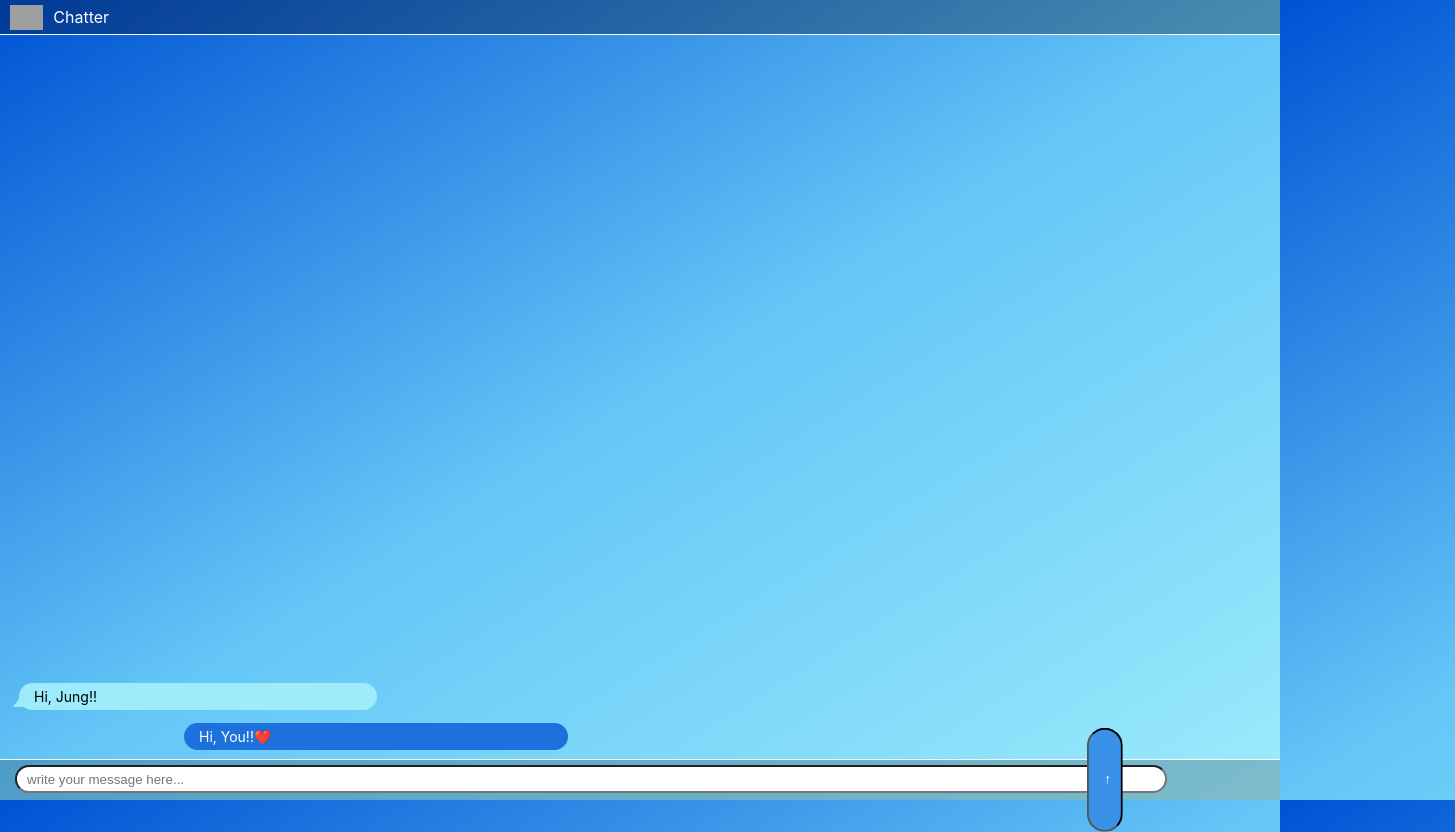
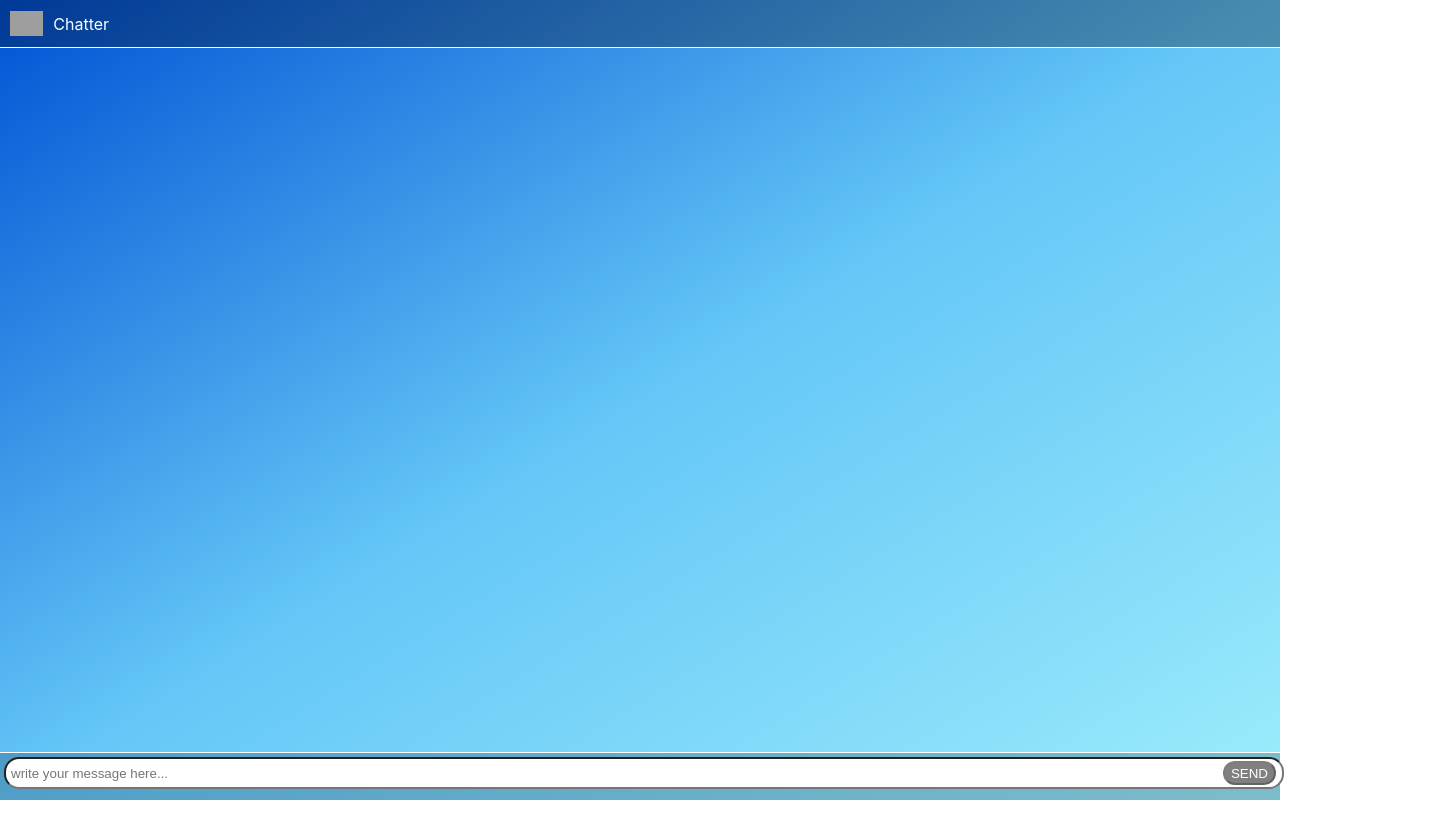
Before and after one commit to jechoi29/chatter2020, a React (Create React App) app: page / in a window 1280 px wide. Shown: the whole page, 1455 px wide, since content can reach past the window. After the commit the page ends 800 px from the top, so only its background shows below. Built offline with nearby package versions, Linux system fonts and the light colour scheme; grey boxes are pictures that could not be loaded.

Commit message:
Edit chat button layout

```diff
--- a/src/App.css
+++ b/src/App.css
@@ -2,11 +2,13 @@
   box-sizing:border-box;
 }
 
-html{
+html, body {
   height:100%;
+  position:fixed;
+  top:0;left:0;bottom:0;right:0;
 }
 
-body{
+body {
   font-family: -apple-system, BlinkMacSystemFont, sans-serif;
   height:100%;
   display:flex;
@@ -18,15 +20,15 @@ body{
   color:black;
 }
 
-header{
+header {
    position:absolute;
    top:0;
    left:0;
    width:100%;
-   height:35px;
+   height:48px;
    border-bottom:1px solid white;
    color:white;
-   padding:5px 10px 5px 10px;
+   padding:0px 10px;
    background:rgba(0,0,10,0.3); /* opacity */
    font-family: -apple-system, BlinkMacSystemFont, sans-serif;
 
@@ -34,40 +36,32 @@ header{
    align-items:center;
  }
 
- header img{
-   height:25px;
-   margin-right:10px;
- }
+ .logo {
+  height:25px;
+  margin-right:10px;
+}
 
 .textbox{
   position:absolute;
    bottom:0px;
    left:0px;
    width:100%;
-   height:35px;
+   height:48px;
    border-top: 1px solid white;
-   padding:20px;
    background:rgba(0,0,10,0.2); /* opacity */
 }
 
- .text-input-wrap{
+ .textbox-input{
+   width:100%;
+   border-radius:15px;
+   padding:0px 5px;
    position:absolute;
-   top: 5px;
-   left:15px;
-   width: 90%;
-   height:45px;
+   left:4px;
+   top:4px;
+   height:32px;
  }
 
- .text-input{
-   width:100%;
-   border-radius:15px;
-   padding:12px 10px;
-   left:5px;
-   top:5px;
-   height:24px;
- }
-
-.text-input:focus{
+.textbox-input:focus{
   border:1px solid gray;
 }
 
@@ -79,89 +73,44 @@ header{
 
 .button:focus{
   outline:none;
-  border:2px solid white;
+  border:2px solid blue;
+}
+
+.button:disabled{
+  color:white;
+  background:gray;
 }
 
 .button{
   cursor:pointer;
   position: absolute;
-  right:10px;
-  bottom:12px;
-  height:36px;
-  border-radius:20px;
-  background:#3992e7;
-  color:white;
-  transform:rotate(-90deg);
-  padding: 0px;
-  width:9%;
+  right:4px;
+  top:8px;
+  height:24px;
+  border-radius:15px;
 }
 
-.received-msg{
-  position:absolute;
-  bottom:90px;
-  left:10px;
+.messages{
+  height:calc(100vh - 96px);
+  width:100vw;
+  position: absolute;
+  top:48px;
+  left:0px;
+
+  display:flex;
+  flex-direction: column-reverse;
+  overflow-y:scroll;
+}
+
+.message{
+  color:white;
+  background:black;
+  margin:5px;
+  border-radius:5px;
+  padding:3px 6px;
+  display: inline-block;
+}
+
+.message-wrap {
   width:100%;
 }
-.received-msg-inbox{
-  width:28%;
-  position:absolute;
-  bottom:0px;
-  left:9px;
-}
-
-.received-msg-inbox p{
-  font-family: -apple-system, BlinkMacSystemFont, sans-serif;
-  font-size:14px;
-  background:#9CECFB none repeat scroll 0 0;
-  border-radius:20px;
-  margin:0px;
-  padding:5px 10px 5px 15px;
-}
-
-.arrow-left {
-  position:absolute;
-  bottom:2px;
-  left:2px;
-  width: 0px;
-  height: 0px;
-  border-top: 10px solid transparent;
-  border-bottom: 2px solid transparent;
-  border-right:11px solid #9CECFB;
-  transform:rotate(-10deg);
-}
-
-.arrow-right {
-  position:absolute;
-  bottom:3px;
-  left:95px;
-  width: 0px;
-  height: 0px;
-  border-top: 10px solid transparent;
-  border-bottom: 2px solid transparent;
-  border-right:11px solid #1d71dd;
-  transform:rotate(90deg);
-}
-
-
-.sending-msg{
-  position:absolute;
-  bottom:50px;
-  left:175px;
-  width:100%;
-}
-.sending-msg-inbox{
-  width:30%;
-  position:absolute;
-  bottom:0px;
-  left:9px;
-}
-
-.sending-msg-inbox p{
-  font-family: -apple-system, BlinkMacSystemFont, sans-serif;
-  font-size:14px;
-  color:white;
-  background:#1d71dd none repeat scroll 0 0;
-  border-radius:20px;
-  margin:0px;
-  padding:5px 0px 5px 15px;
-}
--- a/src/App.js
+++ b/src/App.js
@@ -1,53 +1,63 @@
-import React, { useState } from 'react';
-import './App.css';
+import React, { useState } from 'react'
+import './App.css'
 
 function App() {
+  {/* store messages into an empty array */ }
+  const [messages, setMessages] = useState([])
+
+  // check how messages are shown
+  console.log(messages)
+
   return <main>
 
     <header>
-      <img classname="logo"
+      <img className="logo"
         alt="logo"
         src="https://cdn2.iconfinder.com/data/icons/ios7-inspired-mac-icon-set/1024/messages_5122x.png"
       />
       Chatter
   </header>
 
-    <div class="received-msg">
-      <div class="arrow-left"></div>
-      <div class="received-msg-inbox">
-        <p>Hi, Jung!!</p>
-      </div>
+    {/* show text messages */}
+    <div className="messages">
+      {messages.map((m, i) => {
+        return <div key={i} className="message-wrap">
+          <div className="message">{m}</div>
+        </div>
+      })}
     </div>
 
-    <div class="sending-msg">
-      <div class="arrow-right"></div>
-      <div class="sending-msg-inbox">
-        <p>Hi, You!!❤️</p>
-      </div>
-    </div>
-
-    <TextInput onSend={m => console.log(m)} />
+    <TextInput onSend={(text) => {
+      // new messages at the beginning of the array
+      setMessages([text, ...messages])
+    }} />
 
   </main>
 }
 
 function TextInput(props) {
-  const [text, setText] = useState('')
+  var [text, setText] = useState('')
 
+  // js comment
   return <div className="textbox">
-    <div className="text-input-wrap">
-      <input value={text} className="text-input"
-        placeholder="write your message here..."
-      // onChange={e => setText(target.value)}
-      />
-
-      <button onClick={() => {
-        props.onSend(text)
-        setText('')
-      }} className="button">
-        →
+    <input value={text}
+      className="textbox-input"
+      placeholder="write your message here..."
+      onChange={e => setText(e.target.value)}
+      onKeyPress={e => {
+        if (e.key === 'Enter') {
+          if (text) props.onSend(text)
+          setText('')
+        }
+      }}
+    />
+    <button onClick={() => {
+      if (text) props.onSend(text)
+      setText('')
+    }} className="button"
+      disabled={!text}>
+      SEND
     </button>
-    </div>
   </div>
 }
 
```
